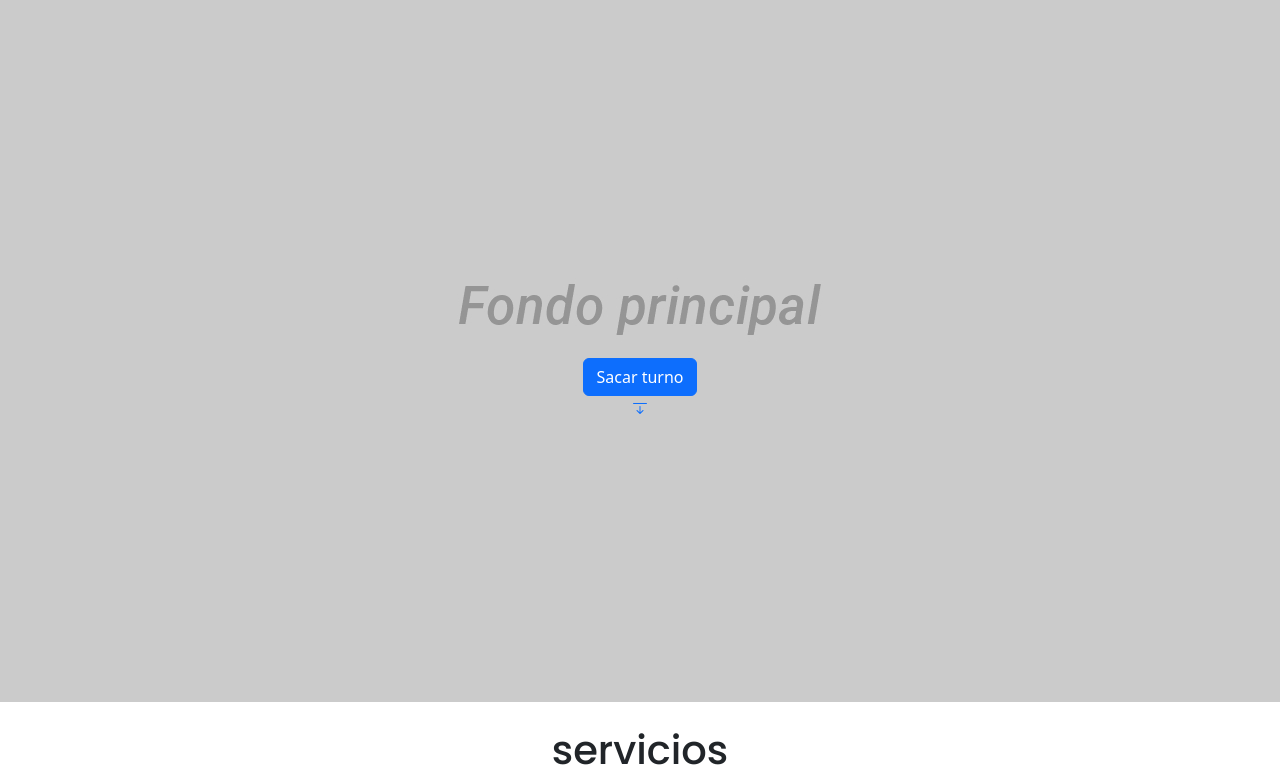
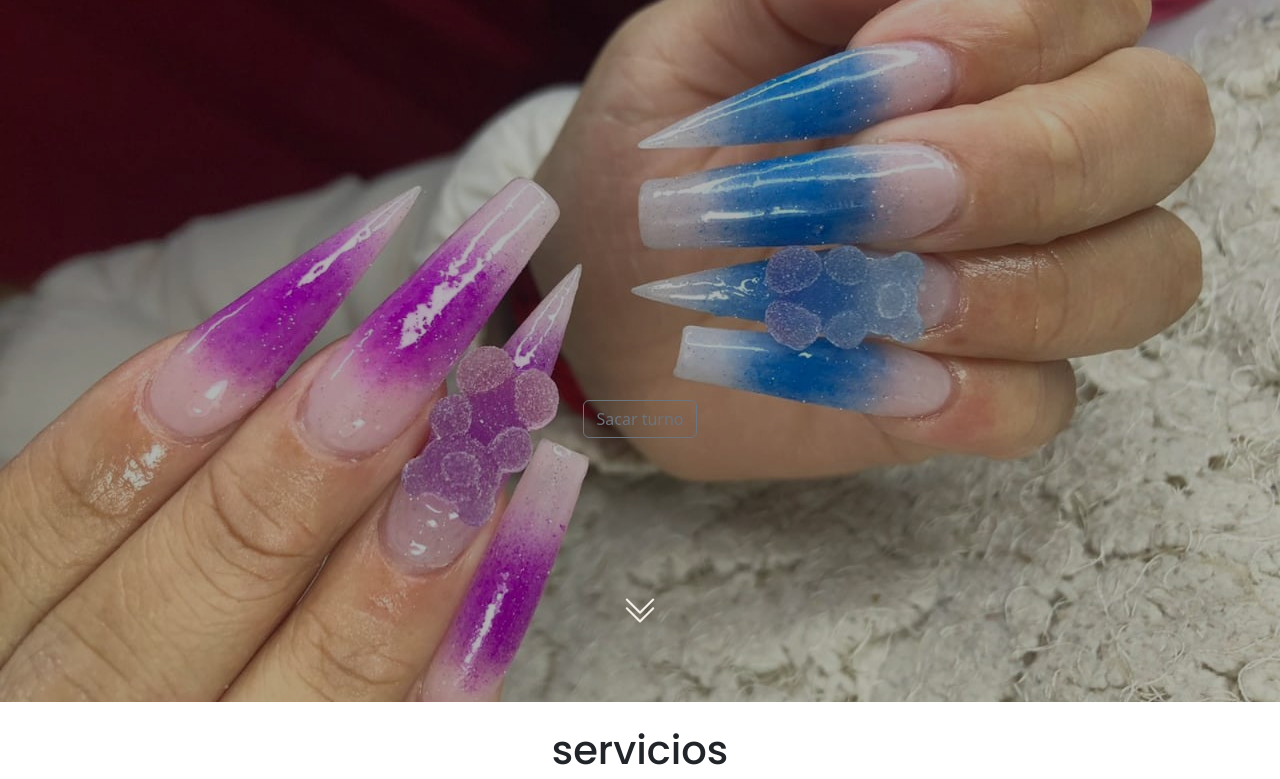
Before and after one commit to aditacolman/gestionTURNOSWEB, a plain HTML site: page index.html in a window 1280 px wide. Shown: the part 98-877 px from the top of the page. Drawn offline with nearby package versions, Linux system fonts and the light colour scheme.

Commit message:
Continuar ventana principal

```diff
--- a/css/styles.css
+++ b/css/styles.css
@@ -19,28 +19,57 @@
 }
 
 /* SECCIÓN PRINCIPAL */
-.contenedor { /* Imagen principal */
-    background-image: url('../img/fondoprincipal.jpeg');
+.contenedor {
+    position: relative;
+    height: 100vh; /* Altura de la ventana del navegador */
+    overflow: hidden; /* Para asegurarse de que los pseudo-elementos no se desborden */
+}
+
+.contenedor::before {
+    content: "";
+    position: absolute;
+    top: 0;
+    left: 0;
+    width: 100%;
+    height: 100%;
+    background-image: url('../img/fondo.jpg');
+    background-size: cover;
     background-position: center;
-    height: 100vh; /* Altura de la ventana del navegador */
+    filter: brightness(70%);
+    z-index: -1; /* Envía el pseudo-elemento al fondo */
+}
+
+.ul-icono {
+    list-style: none;
+    display: flex;
+    gap: 1.4%;
+    justify-content: end;
+    font-size: 33px;
+    padding: 35px;
+}
+
+a {
+    color: #F2EFE9!important;
+}
+
+.boton-turnos {
+    display: flex;
+    justify-content: center;
+    align-items: flex-end;
+    height: 50vh;
+}
+
+.boton-servicios {
+    display: flex;
+    justify-content: center;
+    align-items: flex-end;
+    font-size: 35px;
+    height: 25vh;
 }
 
 .imagen-icono { /* Iconos del 'NAV'*/
     width: 3%;
     height: 3%;
-}
-
-.ul-icono {
-    list-style: none;
-    display: flex;
-    gap: 1.5%;
-    justify-content: end;
-    font-size: 33px;
-    padding: 35px;
-}
-
-.div-boton { /* Botón 'Sacar turno'*/
-    padding-top: 25%;
 }
 
 /* SECCIÓN INFORMACIÓN */
--- a/index.html
+++ b/index.html
@@ -16,7 +16,7 @@
       <!-- DIV Fondo -->
       <div class="contenedor">
         <!-- DIV Iconos -->
-        <div class="">
+        <div>
           <ul class="ul-icono">
             <li> <a href="#"><i class="bi bi-whatsapp"></i></a> </li>
             <li>
@@ -29,11 +29,11 @@
           </ul>
         </div>
         <!-- DIV Botón -->
-        <div class="text-center div-boton">
-          <a href="./turno.html" class="btn btn-primary">Sacar turno</a>
+        <div class="boton-turnos">
+          <button href="./turno.html" type="button" class="btn btn-outline-secondary">Sacar turno</button>
         </div>
-        <div class="text-center align-text-bottom">
-          <a href="#Servicios"><i class="bi bi-arrow-bar-down"></i></a>
+        <div class="boton-servicios">
+          <a href="#Servicios"><i class="bi bi-chevron-double-down "></i></a>
         </div>
       </div>
     </section>
```
Also changed, not shown: img/fondo-principal.jpg (added), img/fondo.jpg (added), img/fondoprincipal.jpg (added), img/img.jpg (added).
